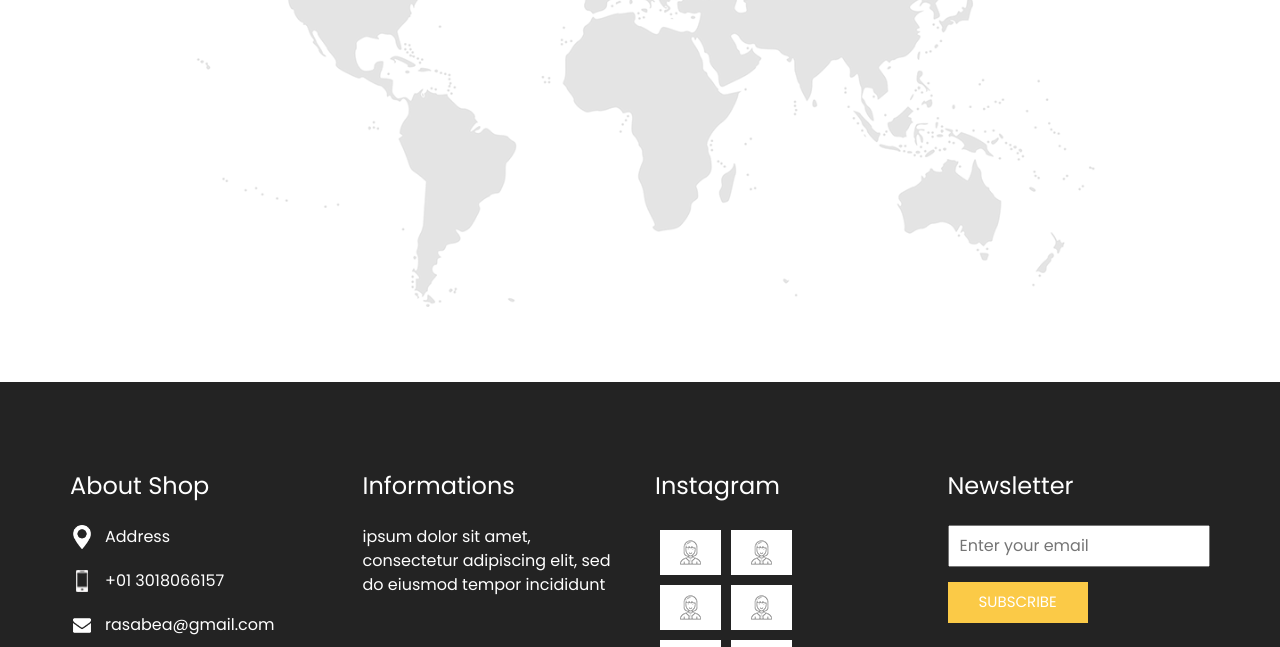
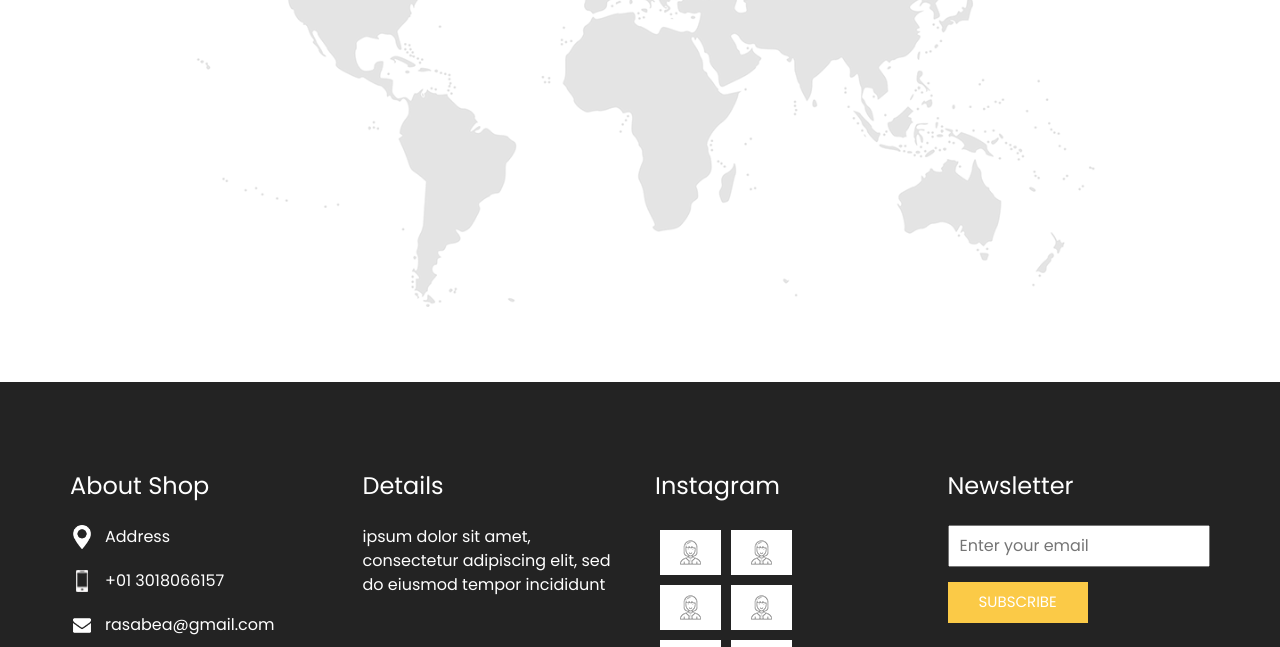
Before and after one commit to RGJ2023/web-consulting, a plain HTML site: page contact.html in a window 1280 px wide. Shown: the part 974-1621 px from the top of the page. Drawn offline with nearby package versions, Linux system fonts and the light colour scheme.

Commit message:
change to contact

```diff
--- a/contact.html
+++ b/contact.html
@@ -166,7 +166,7 @@
         <div class="col-md-3">
           <div class="info_info">
             <h5>
-              Informations
+              Details
             </h5>
             <p>
               ipsum dolor sit amet, consectetur adipiscing elit, sed do eiusmod tempor incididunt
```
